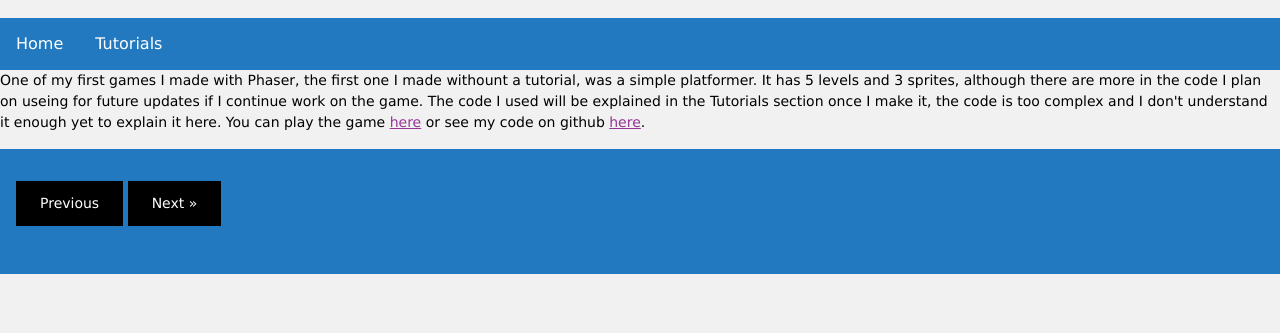
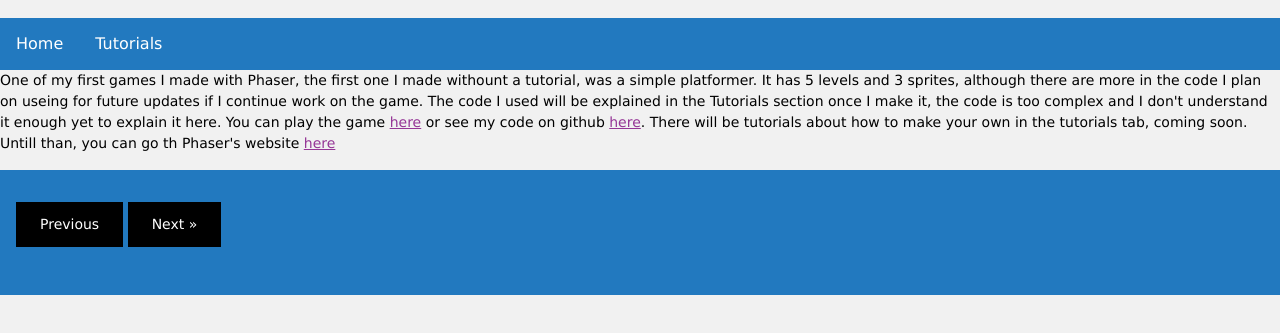
Before and after one commit to BlueJay3270/BlueJay3270.github.io, a plain HTML site: page PhaserPlatformer.html in a window 1280 px wide. Shown: the part 299-632 px from the top of the page. Drawn offline with nearby package versions, Linux system fonts and the light colour scheme.

```diff
--- a/PhaserPlatformer.html
+++ b/PhaserPlatformer.html
@@ -39,7 +39,10 @@ and is wrapped around the whole page content, except for the footer in this exam
   platformer. It has 5 levels and 3 sprites, although there are more in the code I plan on useing
   for future updates if I continue work on the game. The code I used will be explained in the Tutorials
   section once I make it, the code is too complex and I don't understand it enough yet to explain it here.
-  You can play the game <a href=' https://bluejay3270.github.io/Phaser-Platformer/'>here</a> or see my code on github <a href='https://github.com/BlueJay3270/Phaser-Platformer/tree/master'>here</a>.
+  You can play the game <a href=' https://bluejay3270.github.io/Phaser-Platformer/'>here</a> or see my code
+  on github <a href='https://github.com/BlueJay3270/Phaser-Platformer/tree/master'>here</a>. There will be
+  tutorials about how to make your own in the tutorials tab, coming soon. Untill than, you can go th Phaser's
+  website <a href='phaser.io'>here</a>
 </div>
 
 <!-- Footer -->
```
